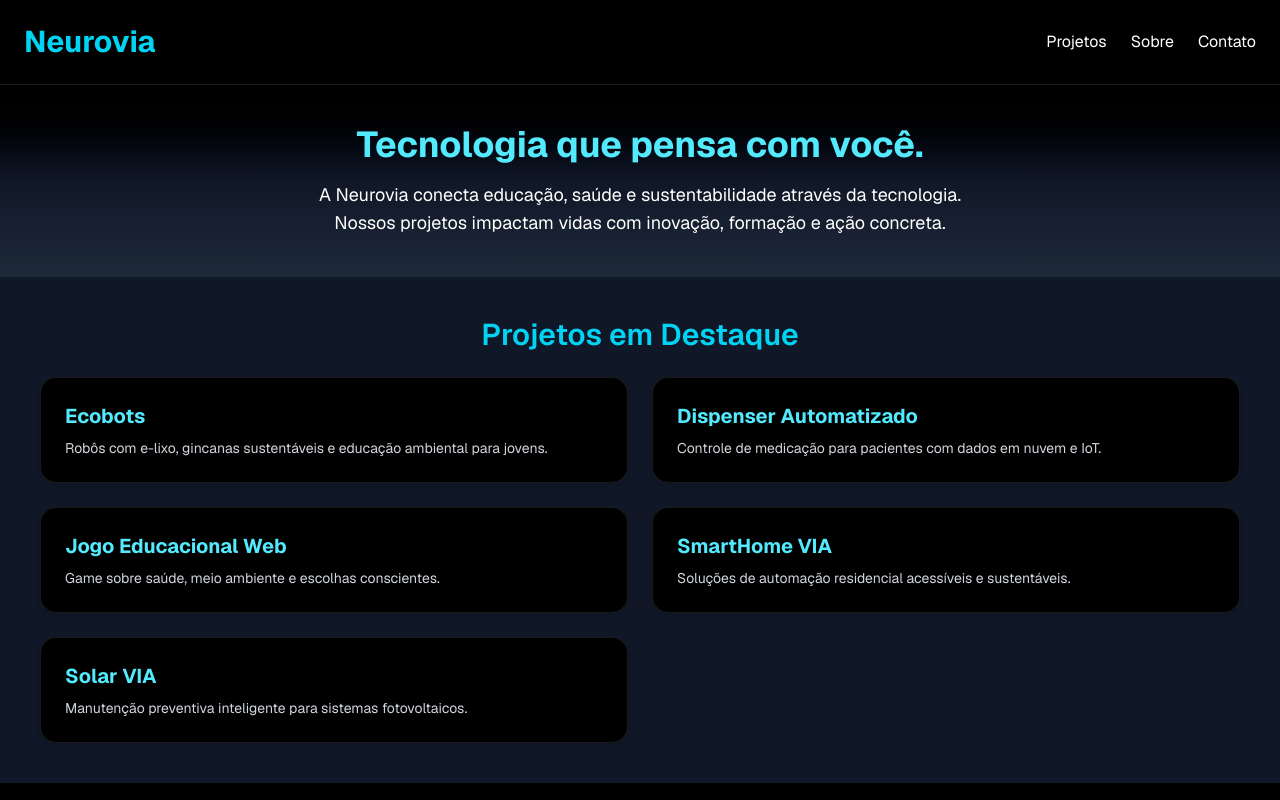
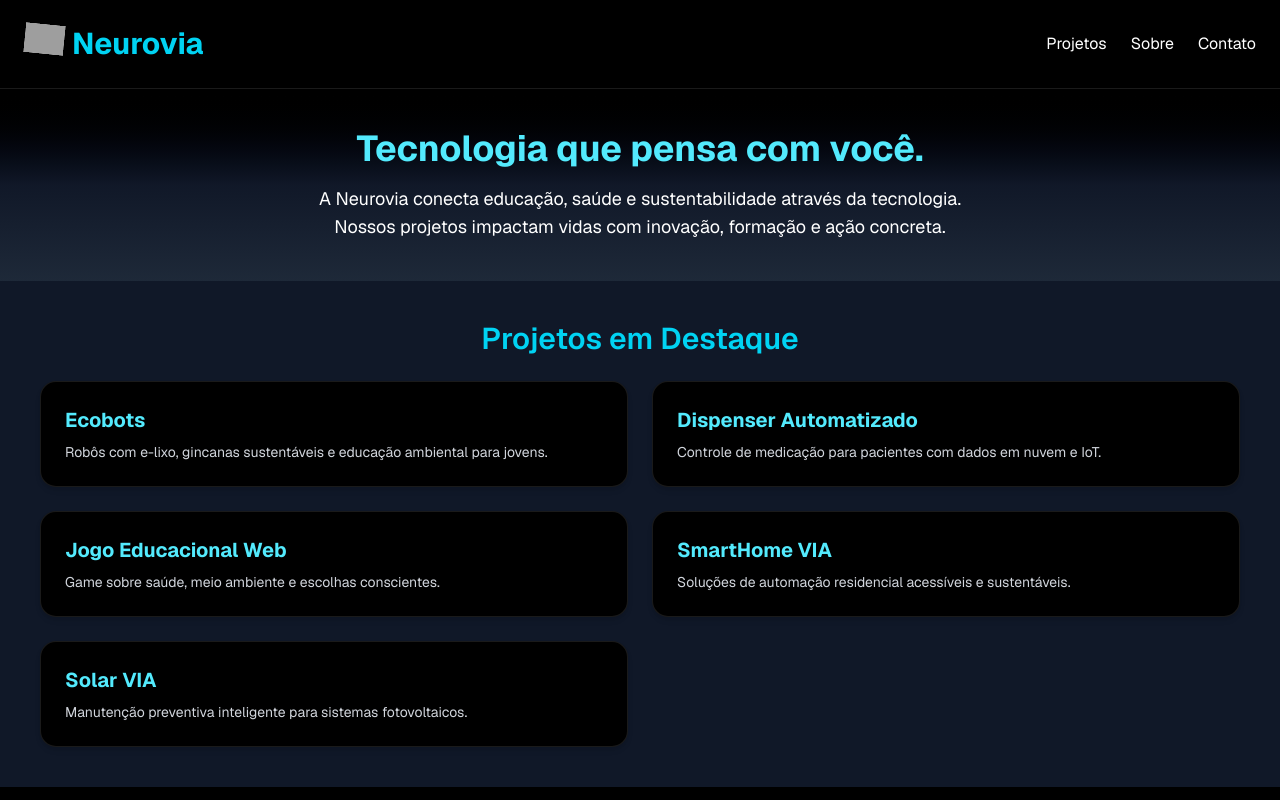
Before and after one commit to laciviarolim/neurovia-site, a Next.js app: page / in a window 1280 px wide. Shown: the top 800 px of the page. Built offline with nearby package versions, Linux system fonts and the light colour scheme; grey boxes are pictures that could not be loaded.

Commit message:
Atualiza site com versão interativa tipada

```diff
--- a/src/app/page.tsx
+++ b/src/app/page.tsx
@@ -1,10 +1,42 @@
-import React from "react";
+// Template interativo da homepage da Neurovia
 
-export default function Home() {
+'use client';
+import React from 'react';
+import { motion } from 'framer-motion';
+import Image from 'next/image';
+
+type ProjectCardProps = {
+  title: string;
+  description: string;
+};
+
+const ProjectCard: React.FC<ProjectCardProps> = ({ title, description }) => {
+  return (
+    <motion.div
+      whileHover={{ scale: 1.05 }}
+      whileTap={{ scale: 0.98 }}
+      className="p-6 bg-black border border-white/10 rounded-2xl shadow-md hover:shadow-xl transition"
+    >
+      <h4 className="text-xl font-bold text-cyan-300 mb-2">{title}</h4>
+      <p className="text-sm text-gray-300">{description}</p>
+    </motion.div>
+  );
+};
+
+const Home: React.FC = () => {
   return (
     <main className="min-h-screen bg-black text-white font-sans">
-      <header className="p-6 flex justify-between items-center border-b border-white/10">
-        <h1 className="text-3xl font-bold text-cyan-400">Neurovia</h1>
+      <header className="p-6 flex justify-between items-center border-b border-white/10 sticky top-0 z-50 bg-black/80 backdrop-blur-md">
+        <div className="flex items-center gap-2">
+          <motion.div
+            className="w-10 h-10"
+            animate={{ rotate: [0, 15, -15, 0] }}
+            transition={{ repeat: Infinity, duration: 4 }}
+          >
+            <Image src="/brain-logo.svg" alt="Neurovia" width={40} height={40} />
+          </motion.div>
+          <h1 className="text-3xl font-bold text-cyan-400">Neurovia</h1>
+        </div>
         <nav className="space-x-6">
           <a href="#projetos" className="hover:text-cyan-300">Projetos</a>
           <a href="#sobre" className="hover:text-cyan-300">Sobre</a>
@@ -13,11 +45,22 @@ export default function Home() {
       </header>
 
       <section className="p-10 text-center bg-gradient-to-b from-black via-gray-900 to-gray-800">
-        <h2 className="text-4xl font-bold text-cyan-300 mb-4">Tecnologia que pensa com você.</h2>
-        <p className="text-lg max-w-2xl mx-auto">
-          A Neurovia conecta educação, saúde e sustentabilidade através da tecnologia.
-          Nossos projetos impactam vidas com inovação, formação e ação concreta.
-        </p>
+        <motion.h2
+          className="text-4xl font-bold text-cyan-300 mb-4"
+          initial={{ opacity: 0, y: -20 }}
+          animate={{ opacity: 1, y: 0 }}
+          transition={{ duration: 1 }}
+        >
+          Tecnologia que pensa com você.
+        </motion.h2>
+        <motion.p
+          className="text-lg max-w-2xl mx-auto"
+          initial={{ opacity: 0, y: 20 }}
+          animate={{ opacity: 1, y: 0 }}
+          transition={{ delay: 0.3, duration: 1 }}
+        >
+          A Neurovia conecta educação, saúde e sustentabilidade através da tecnologia. Nossos projetos impactam vidas com inovação, formação e ação concreta.
+        </motion.p>
       </section>
 
       <section id="projetos" className="p-10 bg-gray-900">
@@ -49,13 +92,6 @@ export default function Home() {
       </footer>
     </main>
   );
-}
+};
 
-function ProjectCard({ title, description }: { title: string; description: string }) {
-  return (
-    <div className="p-6 bg-black border border-white/10 rounded-2xl shadow-md hover:shadow-xl transition">
-      <h4 className="text-xl font-bold text-cyan-300 mb-2">{title}</h4>
-      <p className="text-sm text-gray-300">{description}</p>
-    </div>
-  );
-}
+export default Home;
```
